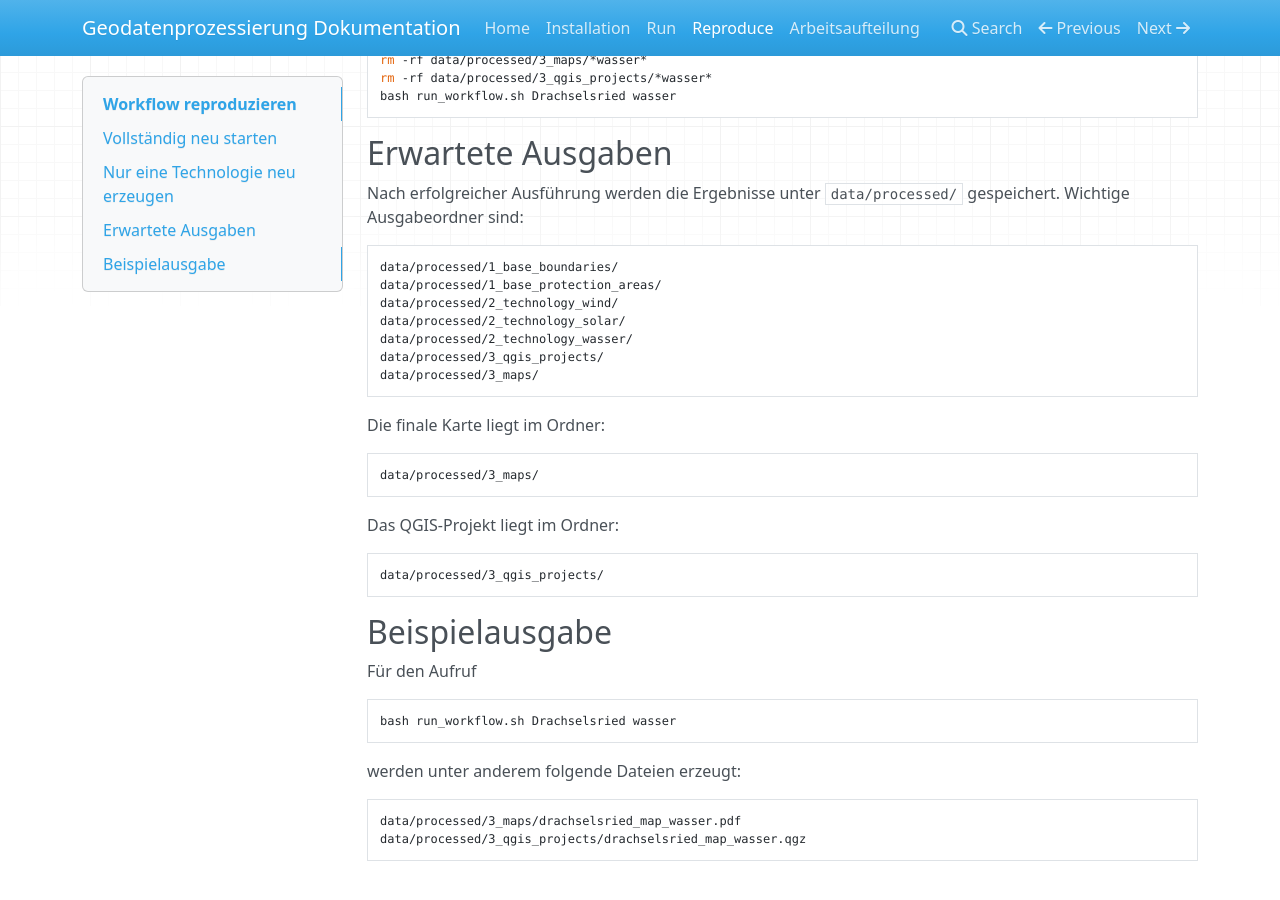
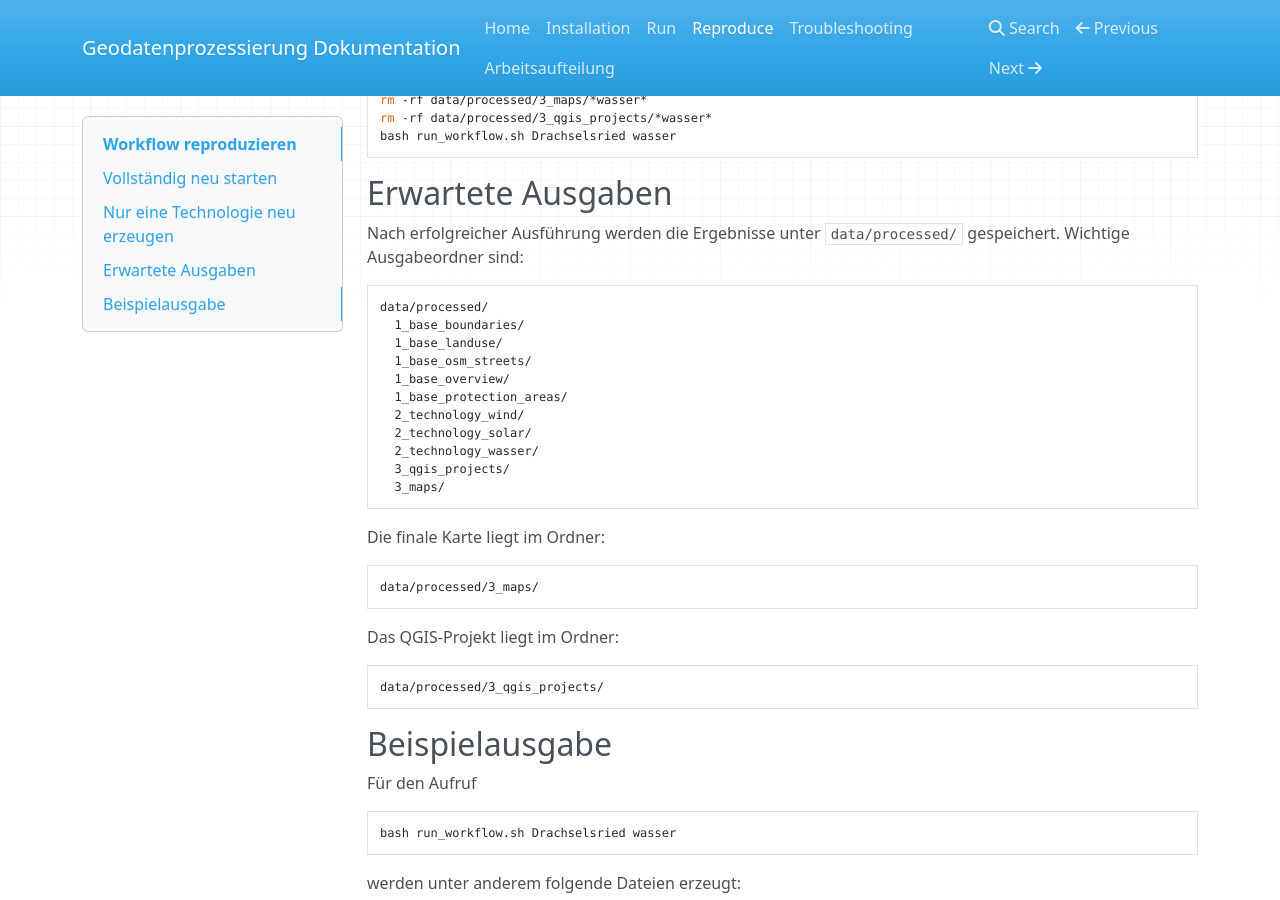
Before and after one commit to flobe08/Projekt---Geodatenprozessierung-und-Automatisierung, an MkDocs documentation site: the page built from docs/reproduce.md, in a window 1280 px wide and 900 px high, scrolled down 553 px. Built offline with MkDocs 1.6.1, drawn with Linux system fonts in a browser that asks for light colours; nearby versions of some CDN libraries.

Commit message:
fix: add troubleshooting.md to mkdocs and correct README.md, aufteilung.md and installation.md

````diff
--- a/docs/reproduce.md
+++ b/docs/reproduce.md
@@ -32,13 +32,17 @@ Nach erfolgreicher Ausführung werden die Ergebnisse unter `data/processed/` ges
 Wichtige Ausgabeordner sind:
 
 ```text
-data/processed/1_base_boundaries/
-data/processed/1_base_protection_areas/
-data/processed/2_technology_wind/
-data/processed/2_technology_solar/
-data/processed/2_technology_wasser/
-data/processed/3_qgis_projects/
-data/processed/3_maps/
+data/processed/
+  1_base_boundaries/
+  1_base_landuse/
+  1_base_osm_streets/
+  1_base_overview/
+  1_base_protection_areas/
+  2_technology_wind/
+  2_technology_solar/
+  2_technology_wasser/
+  3_qgis_projects/
+  3_maps/
 ```
 Die finale Karte liegt im Ordner:
 ```text
--- a/mkdocs.yml
+++ b/mkdocs.yml
@@ -4,4 +4,5 @@ nav:
   - Installation: installation.md
   - Run: run.md
   - Reproduce: reproduce.md
+  - Troubleshooting: troubleshooting.md
   - Arbeitsaufteilung: aufteilung.md
````
Also changed, not shown: README.md (+32 -44 lines), docs/aufteilung.md (+1 -1 lines), docs/installation.md (+4 -1 lines), docs/troubleshooting.md (added, +75 -0 lines).
